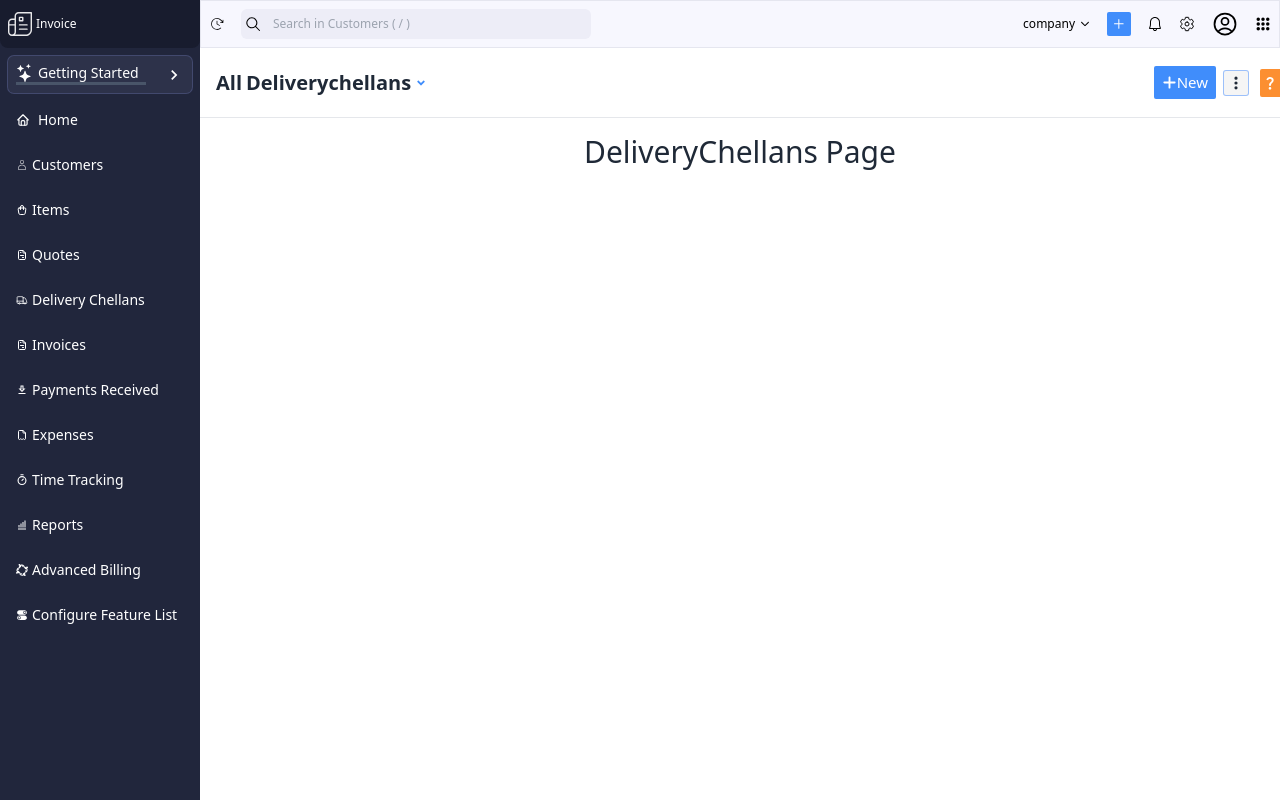
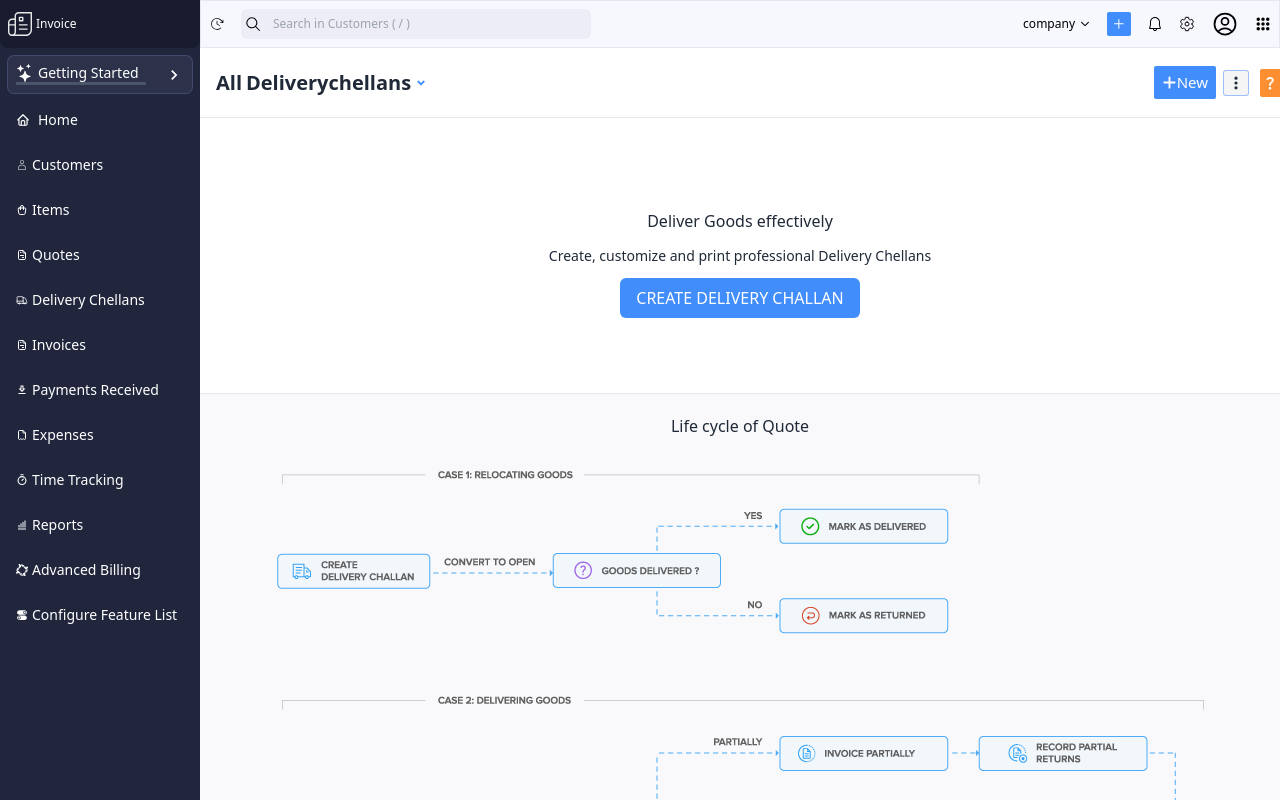
Before and after one commit to devakshayy/Zoho_Clone, a React (Vite) app: page /deliverychellans in a window 1280 px wide. Built offline with nearby package versions, Linux system fonts and the light colour scheme.

Commit message:
the devlivery chellan page fully completed

```diff
--- a/src/pages/DeliveryChellans.jsx
+++ b/src/pages/DeliveryChellans.jsx
@@ -1,11 +1,55 @@
 import React from 'react'
+import { SiTicktick } from "react-icons/si";
+
 
 const DeliveryChellans = () => {
+
+   const tick = (
+        <>
+          <SiTicktick className="text-[14px] text-[#408DFB]" />
+        </>
+      );
+
   return (
     <>
-    <div className='text-3xl flex justify-center p-4'>
-    DeliveryChellans Page
-    </div>
+      {/* Delivery chellan create div start */}
+      <div className='px-[20px] border-b-[1px] py-[75px]'>
+           <div className='flex flex-col gap-3 pt-4 items-center'>
+               <div className='font-medium'>Deliver Goods effectively</div>
+               <div className='text-[14px]'>Create, customize and print professional Delivery Chellans</div>
+               <button className="px-4 py-2 text-[16px] rounded-md text-white uppercase bg-[#408DFB]">
+                   Create Delivery challan
+                </button>
+           </div>
+      </div>
+      {/* Delivery chellan create div end */}
+      <div className='flex flex-col gap-8 items-center bg-[#f9f9fb] pt-[20px] pb-[45px]'>
+          <div>Life cycle of Quote</div>
+          <div>
+            <img src="/deliverychallanworkflow.png" alt="deliverychallanworkflow" />
+          </div>
+          <div className="w-[800px] border-t-2 flex h-[260px]">
+          <div className="w-1/4 h-full "></div>
+          <div className="pt-[50px]">
+            <div className="text-xs pb-3">In the Delivery Challan module, you can:</div>
+            <ul className="flex flex-col gap-1">
+              <li className="flex gap-2 text-[16px] items-center">
+                {" "}
+                {tick}
+                Create delivery challans to accompany your goods when they are in transit.
+              </li>
+              <li className="flex gap-2 text-[16px] items-center">
+                {tick}
+                Convert a delivery challan into an invoice to charge your customers.
+              </li>
+              <li className="flex gap-2 text-[16px] items-center">
+                {tick}
+                Mark your delivery challan as returned or record partial returns.
+              </li>
+            </ul>
+          </div>
+          </div>
+     </div>
     </>
 
   )
```
Also changed, not shown: public/deliverychallanworkflow.png (added).
